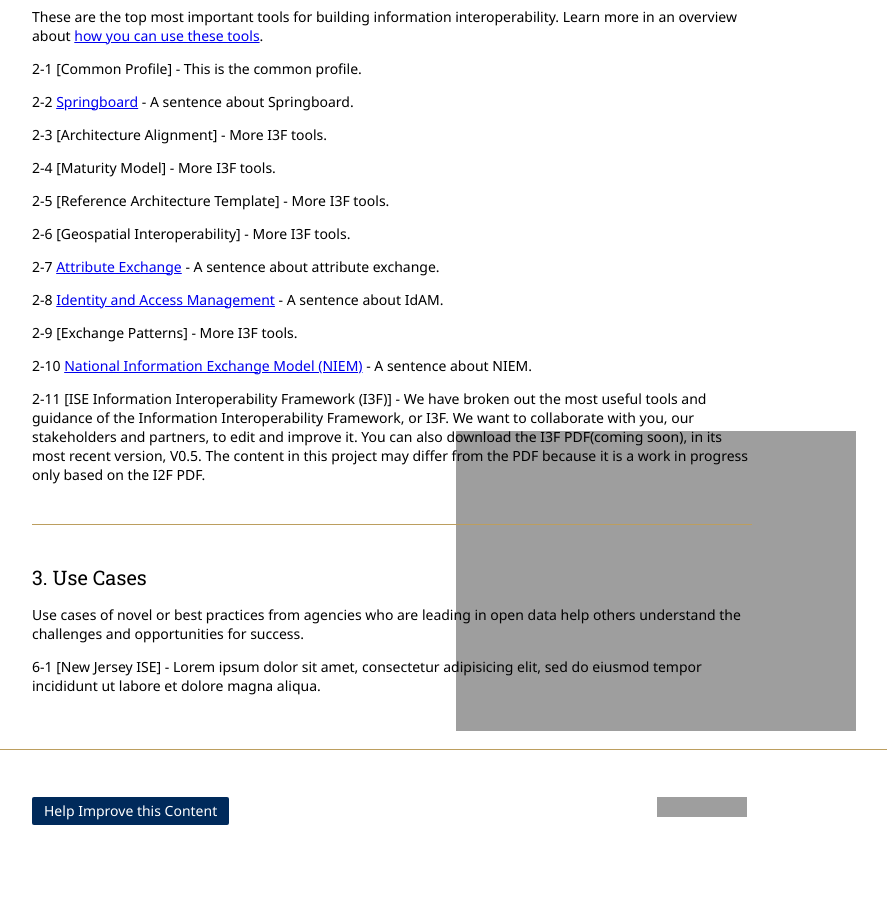
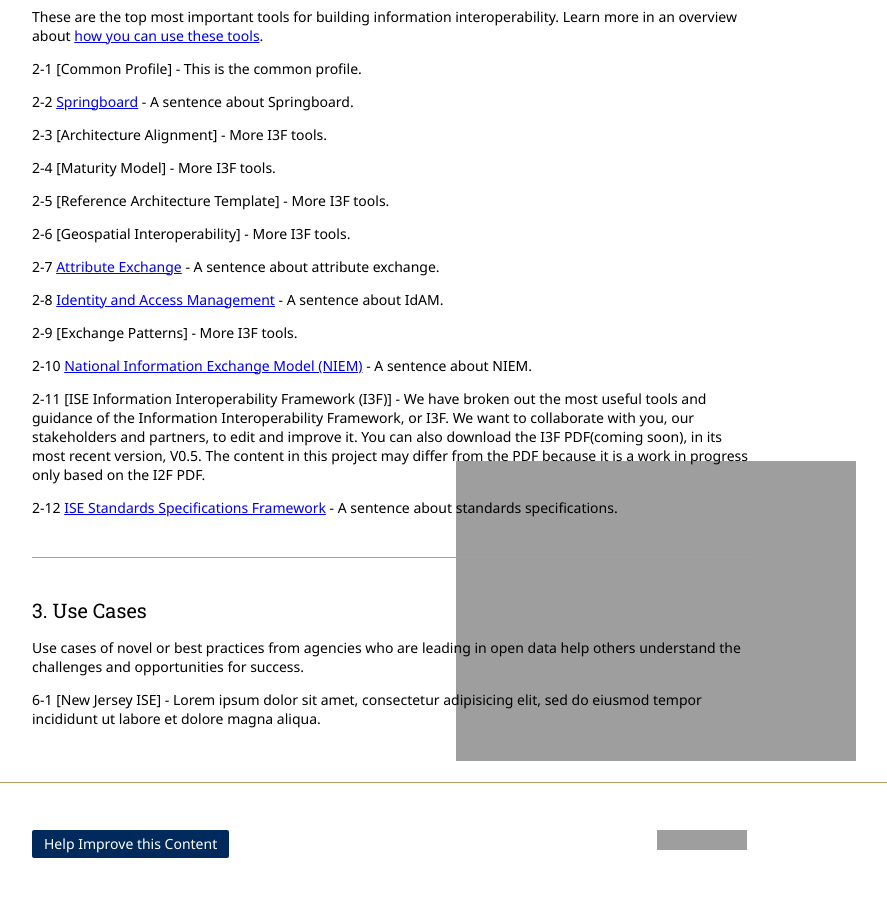
Before and after one commit to Project-Interoperability/project-interoperability.github.io, a Jekyll site: the page built from index.md, in a window 1280 px wide and 900 px high, scrolled down 792 px. Shown: the top 897 px of the window, without its empty margins (248-1135 px from the left). Built offline with Jekyll 4.4.1, drawn with Linux system fonts in a browser that asks for light colours; nearby versions of some CDN libraries; before the commit the page ends 1659 px from its top, so only the background shows below that; grey boxes are pictures that could not be loaded.

Commit message:
Update index.md

```diff
--- a/index.md
+++ b/index.md
@@ -49,6 +49,8 @@
 
 2-11 [ISE Information Interoperability Framework (I3F)] - We have broken out the most useful tools and guidance of the Information Interoperability Framework, or I3F. We want to collaborate with you, our stakeholders and partners, to edit and improve it. You can also download the I3F PDF(coming soon), in its most recent version, V0.5. The content in this project may differ from the PDF because it is a work in progress only based on the I2F PDF.
 
+2-12 [ISE Standards Specifications Framework](/standards-specifications/) - A sentence about standards specifications.
+
 ----------------
 
 ##3. Use Cases
```
